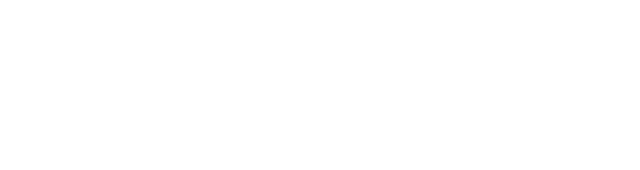
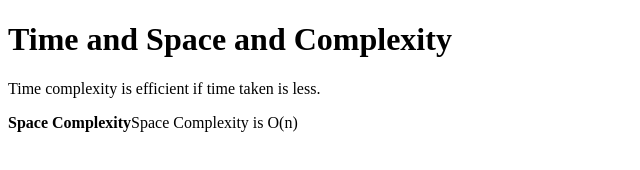
Before and after one commit to acciojob/time-and-space-complexity-HarshitAggarwal0001, a website: page main.html in a window 1280 px wide. Shown: the whole page, without its empty margins (0-640 px from the left). Drawn offline with Linux system fonts and the light colour scheme.

Commit message:
created a submission

```diff
--- a/main.html
+++ b/main.html
@@ -8,6 +8,9 @@
 
 <body>
 	<!-- the entire body must be written by student -->
+	<h1>Time and Space and Complexity</h1>
+     <p>Time complexity is efficient if time taken is less.</p>
+	<p><b>Space Complexity</b>Space Complexity is O(n)</p>
     <script type="text/javascript" src="./script.js">
 </script>
 
```
